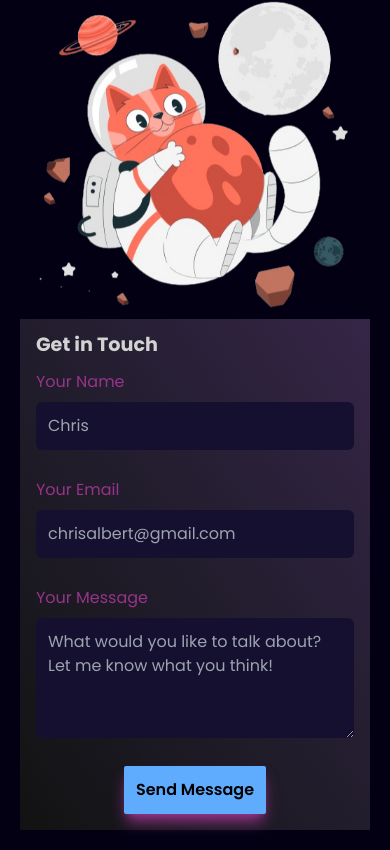
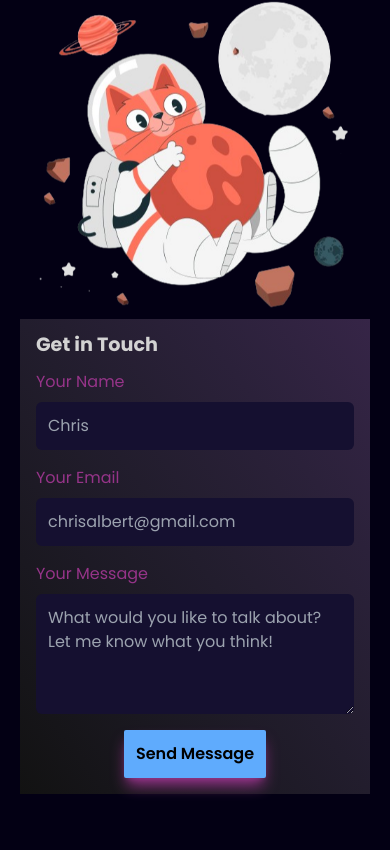
Before and after one commit to Danny2705/my-portfolio, a Next.js app: page / in a window 390 px wide. Shown: the part 6118-6968 px from the top of the page. After the commit the page ends 6932 px from the top, so only its background shows below. Built offline with nearby package versions, Linux system fonts and the light colour scheme.

Commit message:
Update globals.css

```diff
--- a/app/globals.css
+++ b/app/globals.css
@@ -436,4 +436,10 @@ section:nth-child(4) {
   .form-input {
     width: 100%;
   }
+  .form form {
+    gap: 1rem;
+  }
+  label {
+    font-size: 1rem;
+  }
 }
```
